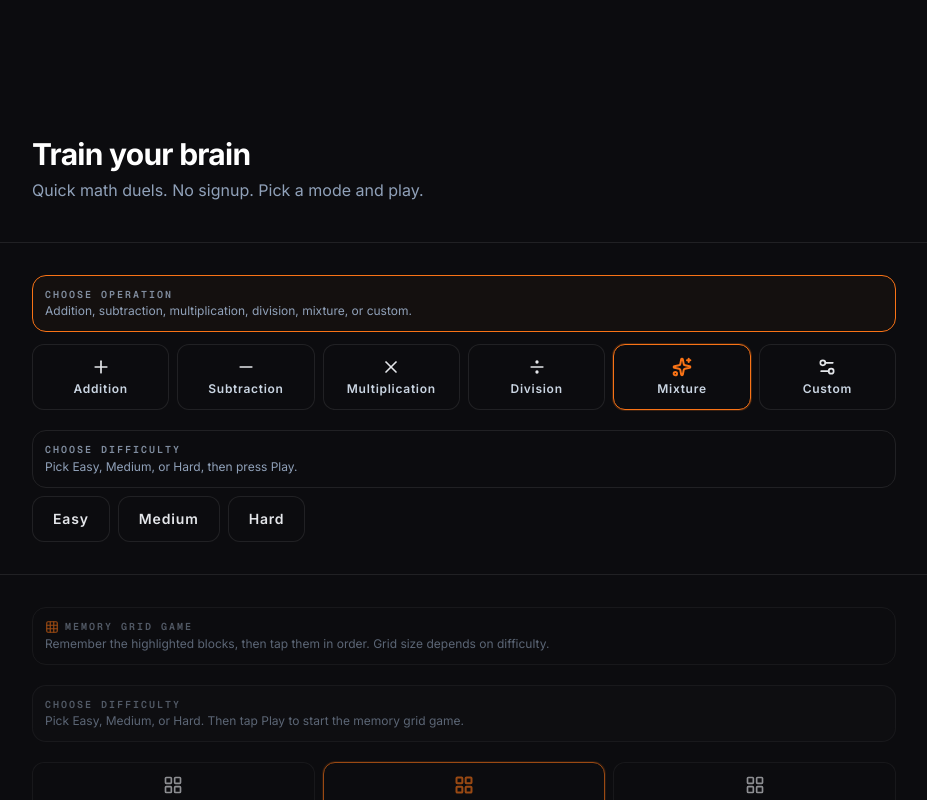
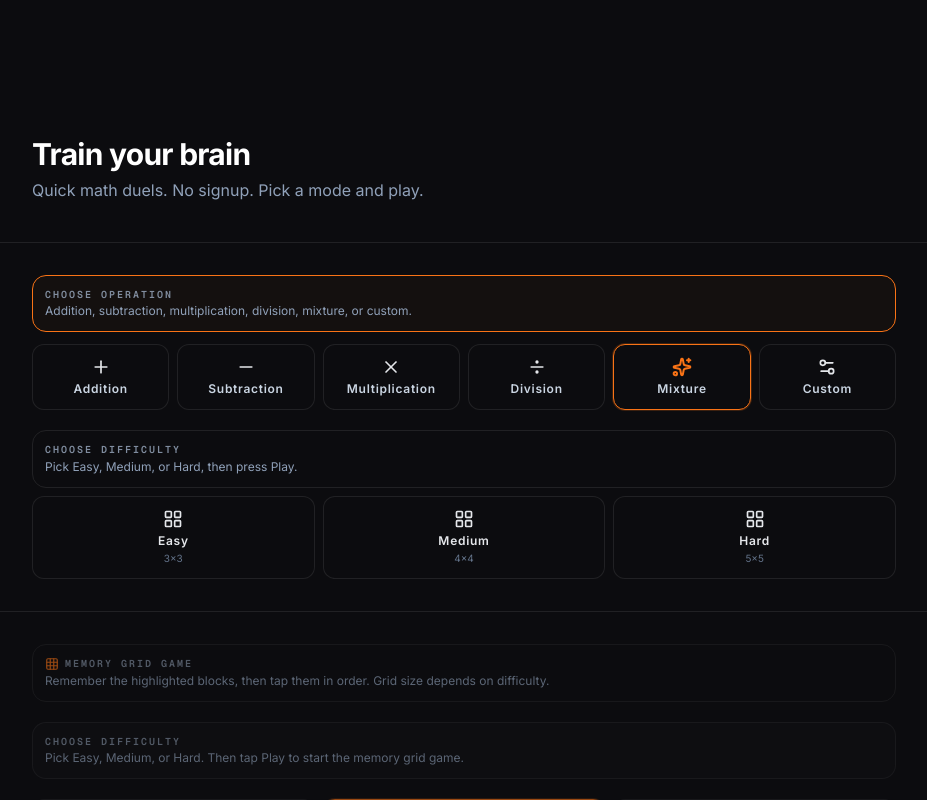
Before and after one commit to mohdadnaanazam/mathy, a Next.js app: page / in a window 1280 px wide. Shown: the whole page, without its empty margins (176-1103 px from the left). Built offline with nearby package versions, Linux system fonts and the light colour scheme.

Commit message:
Updated Buttons

```diff
--- a/app/page.tsx
+++ b/app/page.tsx
@@ -8,6 +8,8 @@ import { OperationMode, type Difficulty } from '@/types'
 import { useAttempts } from '@/hooks/useAttempts'
 import { useGameTimer } from '@/hooks/useGameTimer'
 import { formatTime } from '@/lib/utils'
+import { clearGameCache } from '@/lib/db'
+import { useGameRefreshStore } from '@/store/gameRefreshStore'
 
 type ModeLabel = 'Addition' | 'Subtraction' | 'Multiplication' | 'Division' | 'Mixture' | 'Custom'
 
@@ -34,7 +36,8 @@ export default function LandingPage() {
   const customOperations = useGameStore(s => s.customOperations)
   const toggleCustomOp = useGameStore(s => s.toggleCustomOp)
   const { used, max: maxAttempts, timeToReset, isLocked } = useAttempts()
-  const { formatted: gamesRefreshFormatted, hasTimer } = useGameTimer()
+  const { formatted: gamesRefreshFormatted, hasTimer, isRefreshing } = useGameTimer()
+  const setLastFetchAt = useGameRefreshStore(s => s.setLastFetchAt)
   const setDifficulty = useGameStore(s => s.setDifficulty)
   const [activeMode, setActiveMode] = useState<ModeLabel>('Mixture')
   const [memoryDifficulty, setMemoryDifficulty] = useState<Difficulty>('medium')
@@ -43,7 +46,19 @@ export default function LandingPage() {
   const [mathDifficulty, setMathDifficulty] = useState<Difficulty | null>(null)
   const [activeGame, setActiveGame] = useState<'math' | 'memory'>('math')
   const [isNavigating, setIsNavigating] = useState(false)
+  const [isReloadingGames, setIsReloadingGames] = useState(false)
   const showMathOperations = mathDifficulty !== null
+
+  async function handleReloadNewGames() {
+    if (!isRefreshing || isReloadingGames) return
+    setIsReloadingGames(true)
+    try {
+      await clearGameCache()
+      setLastFetchAt(null)
+    } finally {
+      setIsReloadingGames(false)
+    }
+  }
 
   function play(operationMode?: ModeLabel) {
     if (isNavigating) return
@@ -167,7 +182,7 @@ export default function LandingPage() {
             </div>
           )}
 
-          {/* 2. Choose difficulty (Easy / Medium / Hard) – default: Medium */}
+          {/* 2. Choose difficulty (Easy / Medium / Hard) – same style as memory: icon, label, grid size */}
           <div className="flex flex-col gap-2">
             <div className="rounded-xl border border-[var(--border-subtle)] p-3">
               <div className="section-label mb-0.5 text-xs">Choose difficulty</div>
@@ -175,24 +190,41 @@ export default function LandingPage() {
                 Pick Easy, Medium, or Hard, then press Play.
               </p>
             </div>
-            <div className="flex flex-wrap gap-1.5 sm:gap-2">
+            <div className="grid grid-cols-3 gap-1.5 sm:gap-2">
               {(['easy', 'medium', 'hard'] as Difficulty[]).map(d => {
                 const active = mathDifficulty === d
+                const gridSize = d === 'easy' ? '3×3' : d === 'medium' ? '4×4' : '5×5'
                 return (
                   <button
                     key={d}
                     type="button"
                     onClick={() => { setMathDifficulty(d); setDifficulty(d); setActiveGame('math') }}
-                    className="flex flex-col items-center justify-center rounded-xl px-4 py-2.5 sm:px-5 sm:py-3 transition-all duration-200 capitalize"
+                    className="flex flex-col items-center justify-center rounded-xl px-2 py-2.5 sm:px-3 sm:py-3 transition-all duration-200"
                     style={{
                       backgroundColor: 'var(--bg-surface)',
                       borderRadius: 12,
                       border: active ? '1px solid var(--accent-orange)' : '1px solid var(--border-subtle)',
                       boxShadow: active ? '0 0 0 1px rgba(249,115,22,0.2)' : 'none',
-                      color: active ? 'var(--accent-orange)' : '#e5e7eb',
                     }}
                   >
-                    <span className="text-xs sm:text-sm font-semibold tracking-[0.06em]">{d}</span>
+                    <LayoutGrid
+                      size={20}
+                      strokeWidth={active ? 2.4 : 2}
+                      className="mb-1"
+                      style={{ color: active ? 'var(--accent-orange)' : '#e5e7eb' }}
+                    />
+                    <span
+                      className="text-[10px] sm:text-xs font-semibold tracking-[0.06em]"
+                      style={{ color: active ? 'var(--accent-orange)' : '#e5e7eb' }}
+                    >
+                      {d === 'easy' ? 'Easy' : d === 'medium' ? 'Medium' : 'Hard'}
+                    </span>
+                    <span
+                      className="text-[9px] sm:text-[10px] mt-0.5"
+                      style={{ color: active ? 'var(--accent-orange)' : '#64748b' }}
+                    >
+                      {gridSize}
+                    </span>
                   </button>
                 )
               })}
@@ -323,20 +355,44 @@ export default function LandingPage() {
         </div>
       </section>
 
-      {/* Refresh timing only – no duplicate; formatted already includes "Games refresh in" when hasTimer */}
+      {/* Refresh timing + reload when user was away >1h (isRefreshing) */}
       <section
         className="border-t border-[var(--border-subtle)] bg-[var(--bg-surface)]"
         style={{ paddingBottom: 'env(safe-area-inset-bottom, 0px)' }}
       >
-        <div className="mx-auto flex w-full max-w-4xl flex-col sm:flex-row items-center justify-center gap-1 sm:gap-3 px-3 py-3 sm:px-6 sm:py-4">
+        <div className="mx-auto flex w-full max-w-4xl flex-col items-center justify-center gap-3 px-3 py-3 sm:px-6 sm:py-4">
+          <div className="flex flex-col sm:flex-row items-center justify-center gap-1 sm:gap-3">
             <span className="text-[10px] sm:text-xs font-mono uppercase tracking-[0.14em] text-slate-400">
               {hasTimer && gamesRefreshFormatted
                 ? gamesRefreshFormatted
+                : isRefreshing
+                  ? 'Refreshing…'
                   : `Plays reset in ${formatTime(timeToReset)}`}
             </span>
             <span className="text-[10px] sm:text-xs font-mono text-slate-500">
-            (15 plays per hour max)
+              A new game loads every one hour.
             </span>
+          </div>
+          {isRefreshing && (
+            <div className="flex flex-col items-center gap-1.5">
+              <button
+                type="button"
+                onClick={handleReloadNewGames}
+                disabled={isReloadingGames}
+                className="inline-flex items-center justify-center gap-2 rounded-full px-5 py-2.5 text-xs font-semibold uppercase tracking-[0.1em] transition-all disabled:opacity-60"
+                style={{
+                  backgroundColor: 'var(--accent-orange)',
+                  color: '#111827',
+                  border: '1px solid var(--accent-orange-hover)',
+                }}
+              >
+                {isReloadingGames ? '…' : 'Reload'}
+              </button>
+              <span className="text-[10px] font-mono uppercase tracking-[0.12em] text-slate-500">
+                Tap to reload a new game
+              </span>
+            </div>
+          )}
         </div>
       </section>
     </main>
--- a/hooks/useGameTimer.ts
+++ b/hooks/useGameTimer.ts
@@ -40,6 +40,8 @@ export interface UseGameTimerResult {
   formatted: string
   /** Whether we have a valid countdown (had a fetch time). */
   hasTimer: boolean
+  /** True when user was away >1h and games cache has expired; show reload to fetch new games. */
+  isRefreshing: boolean
 }
 
 /**
@@ -75,10 +77,11 @@ export function useGameTimer(): UseGameTimerResult {
   }, [tick])
 
   const hasTimer = lastFetchAt != null && secondsRemaining > 0
+  const isRefreshing = lastFetchAt != null && secondsRemaining <= 0
   const formatted =
     hasTimer
       ? `Games refresh in ${formatGamesRefreshTime(secondsRemaining)}`
-      : lastFetchAt != null && secondsRemaining <= 0
+      : isRefreshing
         ? 'Refreshing…'
         : ''
 
@@ -87,5 +90,6 @@ export function useGameTimer(): UseGameTimerResult {
     nextRefreshAt,
     formatted,
     hasTimer: lastFetchAt != null,
+    isRefreshing,
   }
 }
```
Lines whose indentation alone changed are shown as unchanged.
